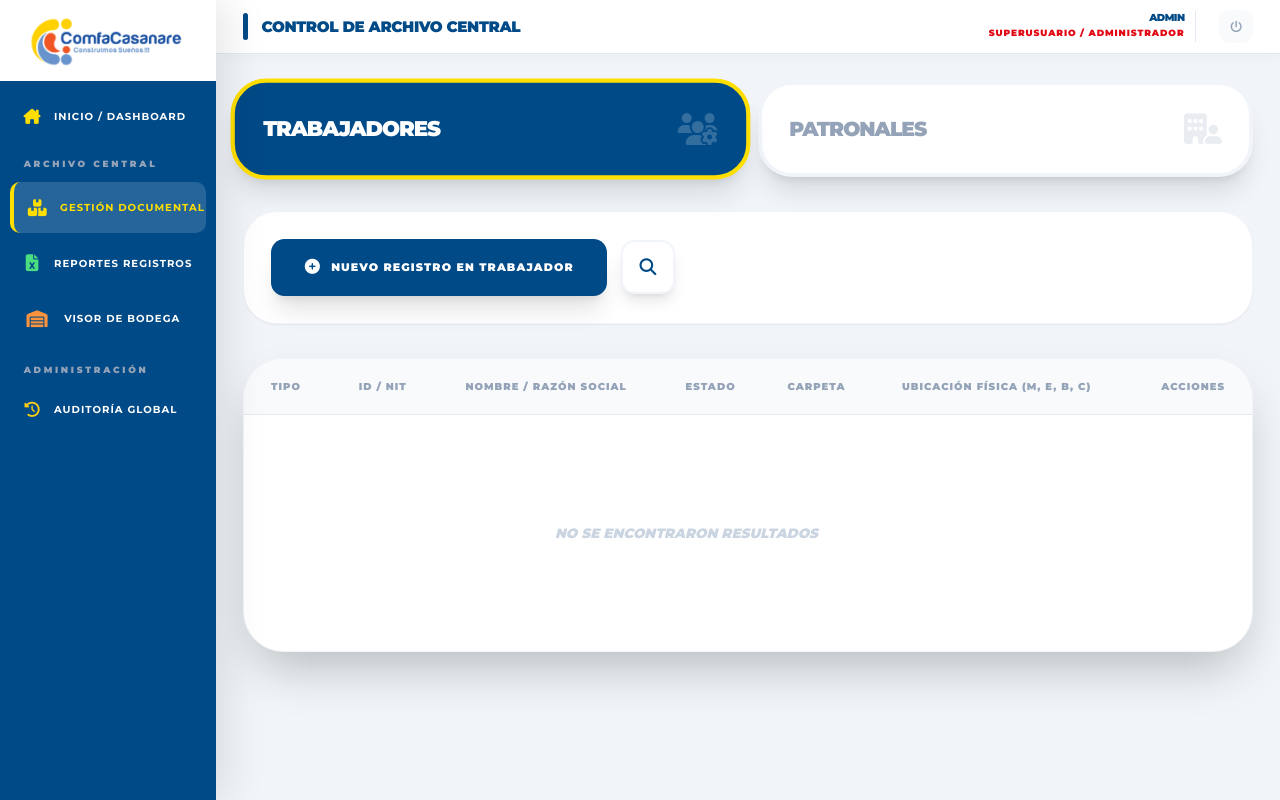
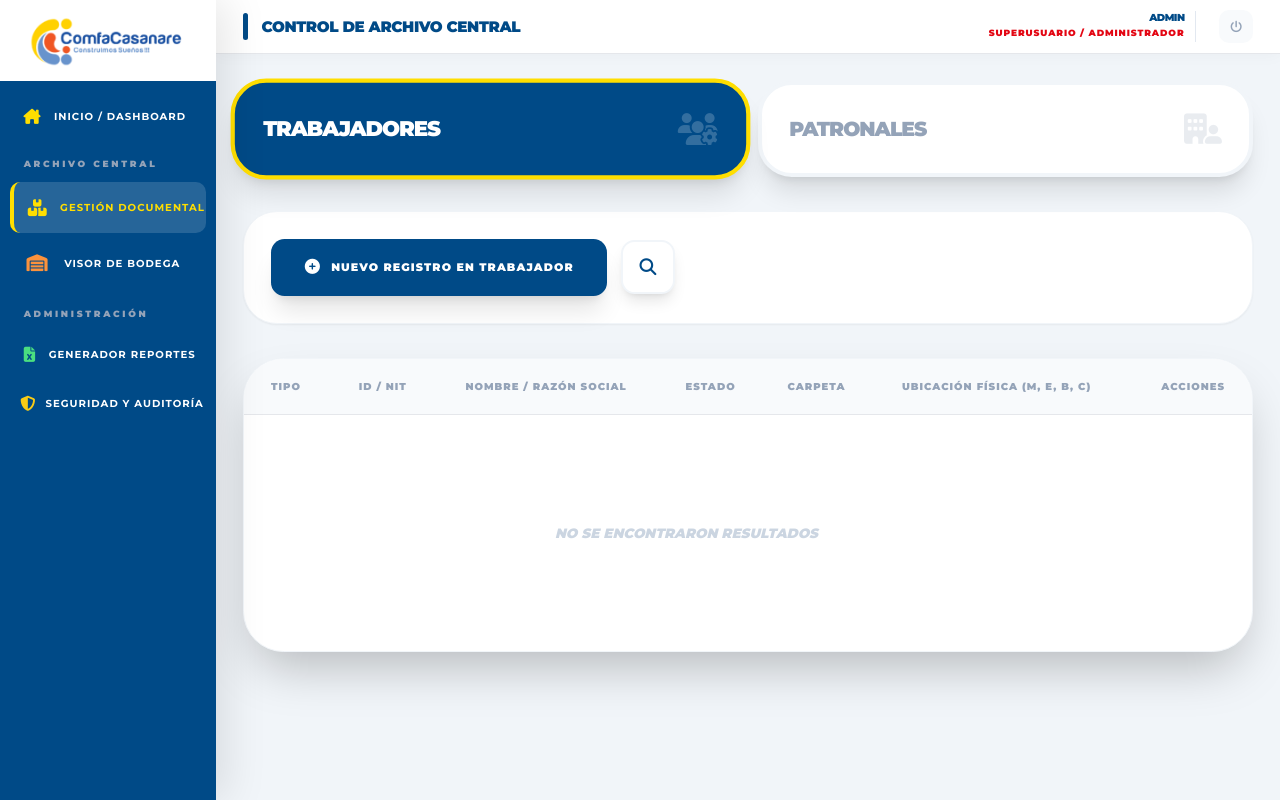
Before and after one commit to Yefersonflo/ECOSISTEMA-NEXUS, a Django app: page /gestion-documental/ in a window 1280 px wide. Run offline with Django 5.2, Linux system fonts and the light colour scheme; a user stored in the database is signed in; data comes from the database, SQL or seed files in the repository; data that the repository does not hold is empty; parts of the project's set-up code (start-up, migrations or seed data) failed here and were passed over; some libraries are stand-ins or nearby versions.

Commit message:
security(reports): restrict report generator access and sidebar link exclusively to SuperAdmin

```diff
--- a/afiliados/views.py
+++ b/afiliados/views.py
@@ -504,6 +504,10 @@ def filtrar_carpetas_reporte(request):
 
 @login_required
 def panel_reportes(request):
+    if not is_super(request.user):
+        messages.error(request, "Solo el Administrador tiene autorización para acceder al Generador de Reportes.")
+        return redirect('gestion_documental')
+
     resultados, params = filtrar_carpetas_reporte(request)
 
     # Módulos disponibles para el selector
@@ -524,6 +528,10 @@ def panel_reportes(request):
 
 @login_required
 def exportar_excel_archivo(request):
+    if not is_super(request.user):
+        messages.error(request, "No tiene permisos para exportar reportes institucionales.")
+        return redirect('gestion_documental')
+
     resultados, params = filtrar_carpetas_reporte(request)
 
     wb = Workbook()
--- a/templates/layout/base.html
+++ b/templates/layout/base.html
@@ -83,24 +83,24 @@
                 <i class="fas fa-boxes-stacked w-8 text-center text-xl text-comfaYellow"></i>
                 <span class="sidebar-text text-xs uppercase tracking-widest">Gestión Documental</span>
             </a>
-            <a href="{% url 'panel_reportes' %}" class="flex items-center space-x-4 p-4 rounded-xl text-white font-bold hover:bg-white/10 {% if '/reportes-registros/' in request.path %}nav-item-active{% endif %}">
-                <i class="fas fa-file-excel w-8 text-center text-xl text-green-400"></i>
-                <span class="sidebar-text text-xs uppercase tracking-widest">Reportes Registros</span>
-            </a>
             <a href="{% url 'mapa_visual' %}" class="flex items-center space-x-4 p-4 rounded-xl text-white font-bold hover:bg-white/10 {% if '/mapa-visual/' in request.path %}nav-item-active{% endif %}">
                 <i class="fas fa-warehouse w-8 text-center text-xl text-orange-400"></i>
                 <span class="sidebar-text text-xs uppercase tracking-widest">Visor de Bodega</span>
             </a>
 
-            <!-- AUDITORÍA GLOBAL -->
+            <!-- ADMINISTRACIÓN EXCLUSIVA (SOLO SUPERADMIN) -->
             {% if user.profile.rol == 'SUPER' or user.is_superuser %}
             <div class="pt-4 pb-2 text-center group-hover:text-left transition-all">
                 <div class="h-px bg-white/10 w-full group-hover:hidden"></div>
                 <p class="sidebar-text text-[9px] font-black text-slate-400 uppercase tracking-[0.3em] px-4">Administración</p>
             </div>
+            <a href="{% url 'panel_reportes' %}" class="flex items-center space-x-3 p-3 rounded-xl text-white font-bold hover:bg-white/10 {% if '/reportes-registros/' in request.path %}nav-item-active{% endif %}">
+                <i class="fas fa-file-excel w-7 text-center text-lg text-green-400"></i>
+                <span class="sidebar-text text-xs uppercase tracking-widest">Generador Reportes</span>
+            </a>
             <a href="{% url 'historial_auditoria' %}" class="flex items-center space-x-3 p-3 rounded-xl text-white font-bold hover:bg-white/10 {% if '/historial-auditoria/' in request.path %}nav-item-active{% endif %}">
-                <i class="fas fa-clock-rotate-left w-7 text-center text-lg text-yellow-400"></i>
-                <span class="sidebar-text text-xs uppercase tracking-widest">Auditoría Global</span>
+                <i class="fas fa-shield-halved w-7 text-center text-lg text-yellow-400"></i>
+                <span class="sidebar-text text-xs uppercase tracking-widest">Seguridad y Auditoría</span>
             </a>
             {% endif %}
 
```
